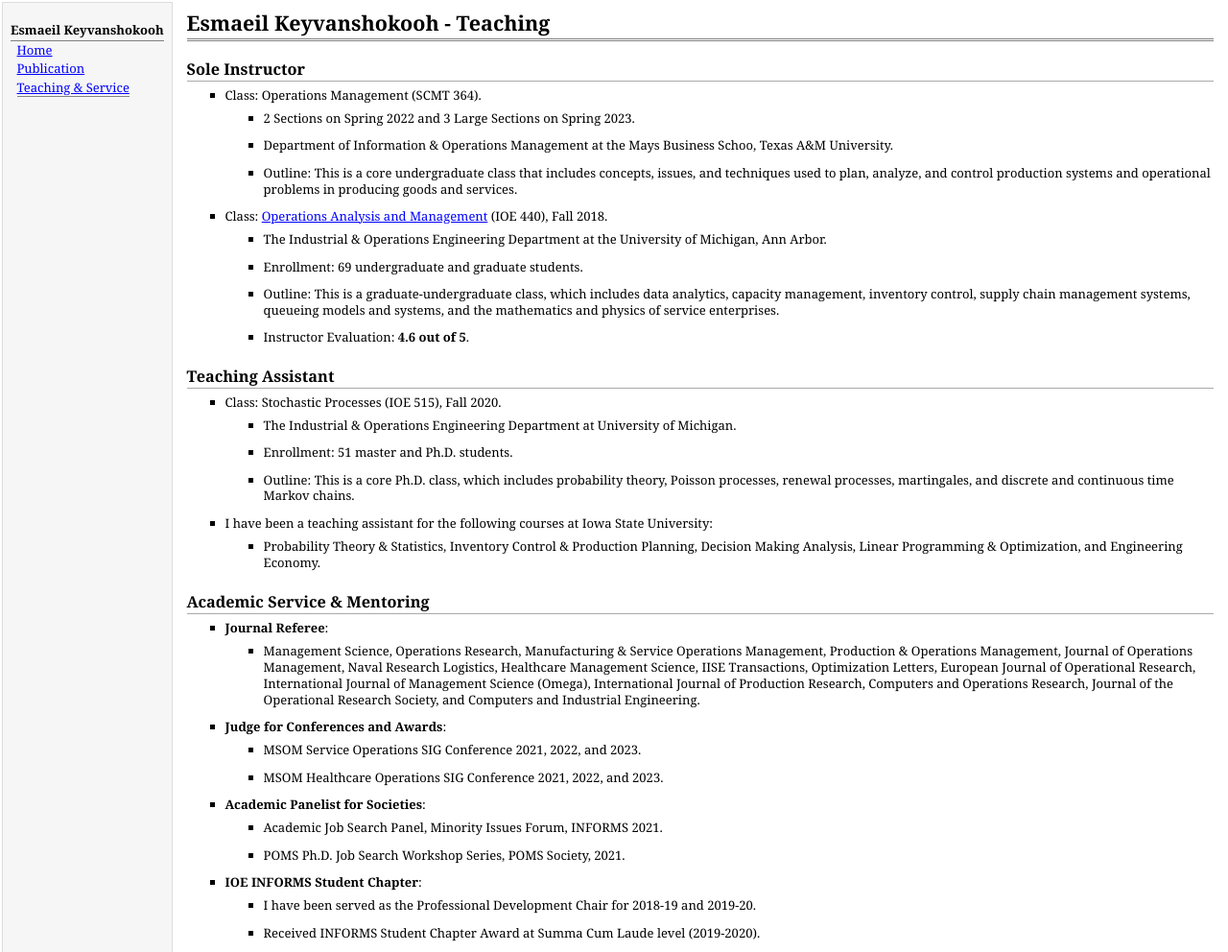
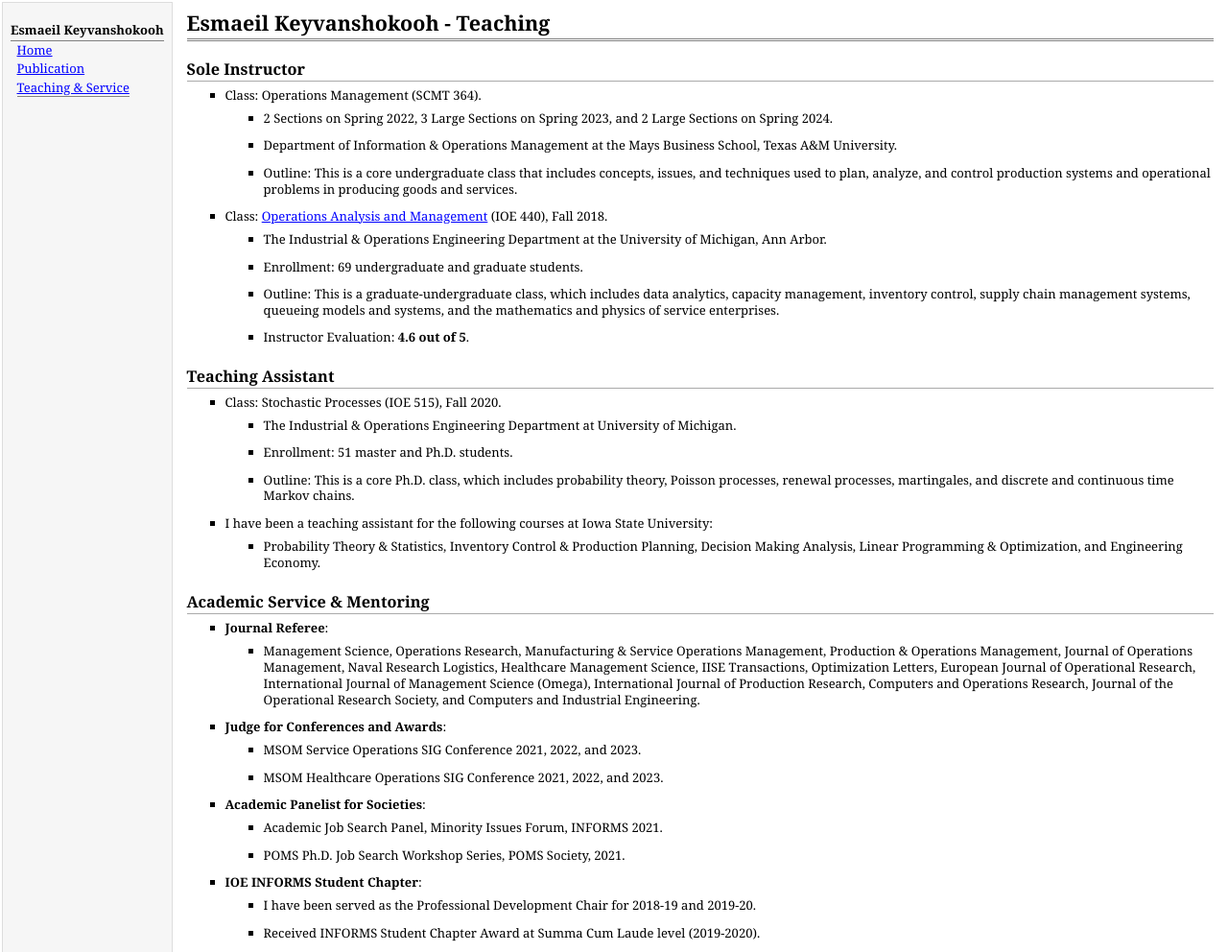
Before and after one commit to ekshokooh/ekshokooh.github.io, a plain HTML site: page teaching.html in a window 1280 px wide. Shown: the top 992 px of the page at 96% size. Drawn offline with Linux system fonts and the light colour scheme.

Commit message:
Add files via upload

```diff
--- a/teaching.html
+++ b/teaching.html
@@ -43,10 +43,10 @@
 <li><p>Class: Operations Management (SCMT 364).
 </p>
 <ul>
-<li><p>2 Sections on Spring 2022 and 3 Large Sections on Spring 2023.
+<li><p>2 Sections on Spring 2022, 3 Large Sections on Spring 2023, and 2 Large Sections on Spring 2024.
 </p>
 </li>
-<li><p>Department of Information &amp; Operations Management at the Mays Business Schoo, Texas A&amp;M University.
+<li><p>Department of Information &amp; Operations Management at the Mays Business School, Texas A&amp;M University.
 </p>
 </li>
 <li><p>Outline: This is a core undergraduate class that includes concepts, issues, and techniques used to plan, analyze, and control production systems and operational problems in producing goods and services.
```
Also changed, not shown: 1 other file.
